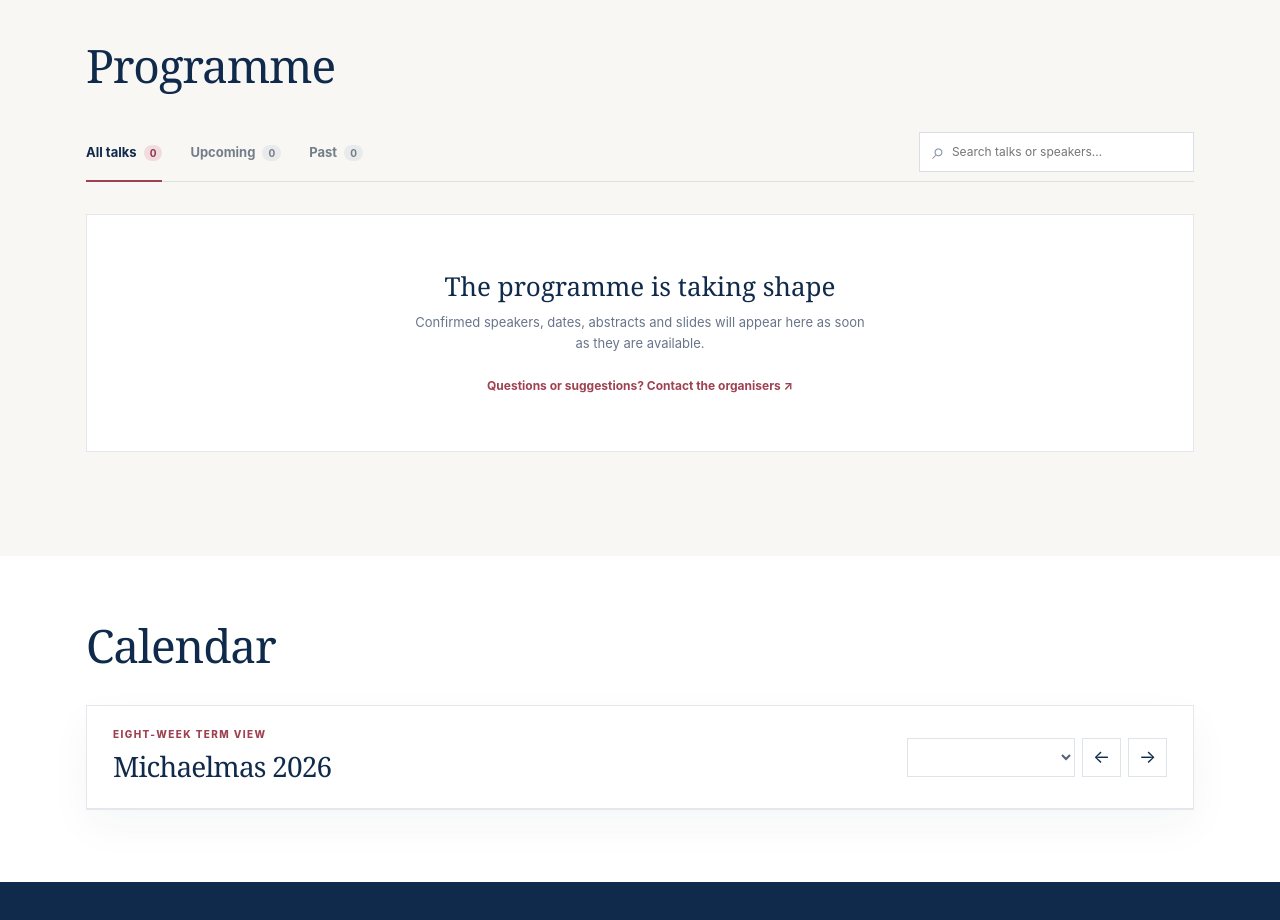
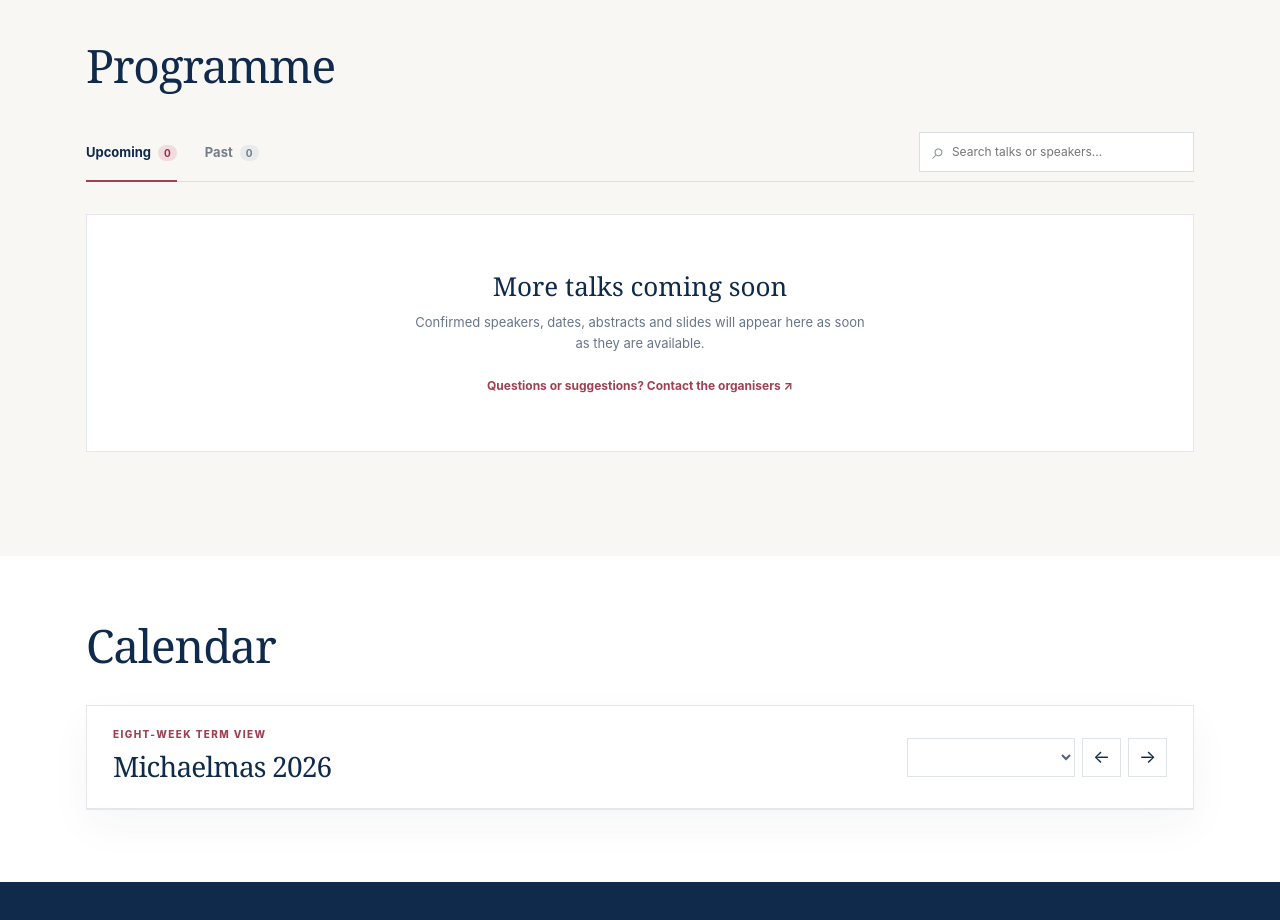
Before and after one commit to oxcsml-seminar/oxcsml-seminar.github.io, a plain HTML site: page site/index.html in a window 1280 px wide. Shown: the part 820-1740 px from the top of the page. Drawn offline with Linux system fonts and the light colour scheme.

Commit message:
Simplify programme to upcoming and past talks

```diff
--- a/site/assets/js/script.js
+++ b/site/assets/js/script.js
@@ -37,7 +37,7 @@
     title: t.title || "Title to be announced", abstract: t.abstract || "", slides: t.slides || "", zoomUrl: t.zoomUrl || "",
     provisional: t.status === "provisional"
   }));
-  const isUpcoming = t => t.date > now.date || (t.date === now.date && (!t.time || t.time >= now.time));
+  const isUpcoming = t => t.date > now.date || (t.date === now.date && (t.endTime ? now.time < t.endTime : (!t.time || t.time >= now.time)));
   const upcoming = talks.filter(isUpcoming).sort(byDateTime);
 
   // Oxford Full Term: eight weeks, each Sunday–Saturday, from the term's start date.
@@ -96,20 +96,15 @@
       el("span", "talk-row-arrow", "↗"));
   }
 
-  let filter = "all";
+  let filter = "upcoming";
   function renderProgramme() {
-    $("count-all").textContent = talks.length;
     $("count-upcoming").textContent = upcoming.length;
     $("count-past").textContent = talks.length - upcoming.length;
     const q = $("talk-search").value.trim().toLowerCase();
     const shown = talks
-      .filter(t => filter === "all" || (filter === "upcoming") === isUpcoming(t))
+      .filter(t => (filter === "upcoming") === isUpcoming(t))
       .filter(t => [t.title, t.speaker, t.affiliation, t.abstract, t.room].join(" ").toLowerCase().includes(q))
-      .sort((a, b) => {
-        const ua = isUpcoming(a), ub = isUpcoming(b);
-        if (ua !== ub) return ua ? -1 : 1;
-        return ua ? byDateTime(a, b) : byDateTime(b, a);
-      });
+      .sort((a, b) => filter === "upcoming" ? byDateTime(a, b) : byDateTime(b, a));
     const out = $("programme-list");
     if (!shown.length) {
       const heading = q ? "No matching talks" : { past: "No past talks yet", upcoming: "More talks coming soon" }[filter] || "The programme is taking shape";
--- a/site/index.html
+++ b/site/index.html
@@ -78,8 +78,7 @@
         <div class="section-heading"><h2 id="programme-title">Programme</h2></div>
         <div class="programme-tools">
           <div class="tabs" role="group" aria-label="Filter talks by date">
-            <button type="button" class="tab active" data-filter="all" aria-pressed="true">All talks <span id="count-all" class="tab-count">0</span></button>
-            <button type="button" class="tab" data-filter="upcoming" aria-pressed="false">Upcoming <span id="count-upcoming" class="tab-count">0</span></button>
+            <button type="button" class="tab active" data-filter="upcoming" aria-pressed="true">Upcoming <span id="count-upcoming" class="tab-count">0</span></button>
             <button type="button" class="tab" data-filter="past" aria-pressed="false">Past <span id="count-past" class="tab-count">0</span></button>
           </div>
           <label class="search-wrap"><span class="search-icon" aria-hidden="true">⌕</span><span class="sr-only">Search talks</span><input id="talk-search" type="search" placeholder="Search talks or speakers…" autocomplete="off"></label>
```
